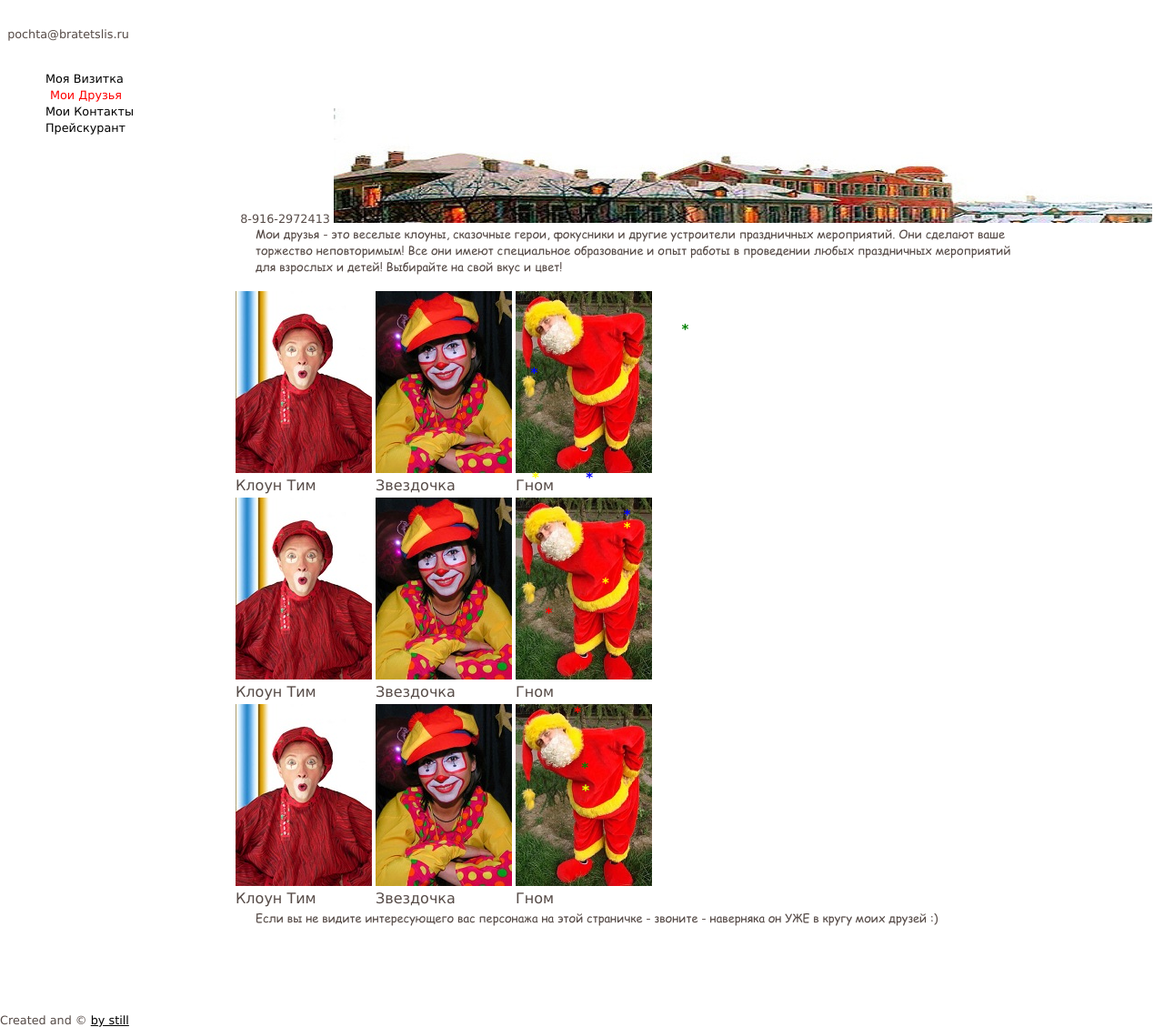
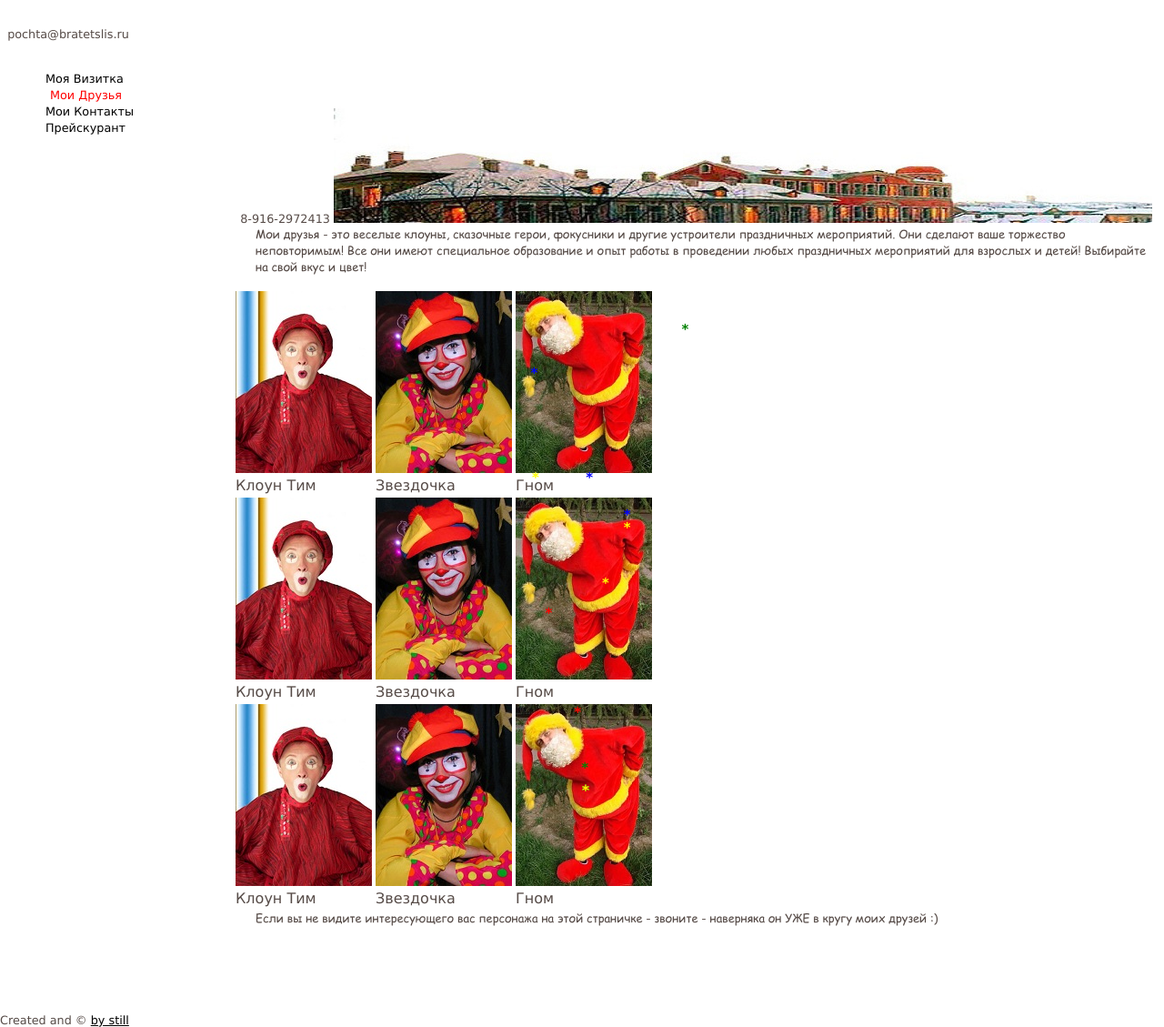
Before and after one commit to bratetslis/Site, a Jekyll site: the page built from index.md, in a window 1280 px wide. Shown: the whole page at 91% size. Built offline with Jekyll 4.4.1, drawn with Linux system fonts in a browser that asks for light colours.

Commit message:
Update css/type3-main.css

```diff
--- a/css/type3-main.css
+++ b/css/type3-main.css
@@ -64,8 +64,7 @@ img.download {vertical-align:middle;}
 /* -----------------Inhalt--------------------- */
 #content {
 	min-height:600px;
-	width: 900px;
-	background-color: #ffffff;
+		background-color: #ffffff;
 	padding: 0;
 	margin: 0 0 0 20em;
 }
```
